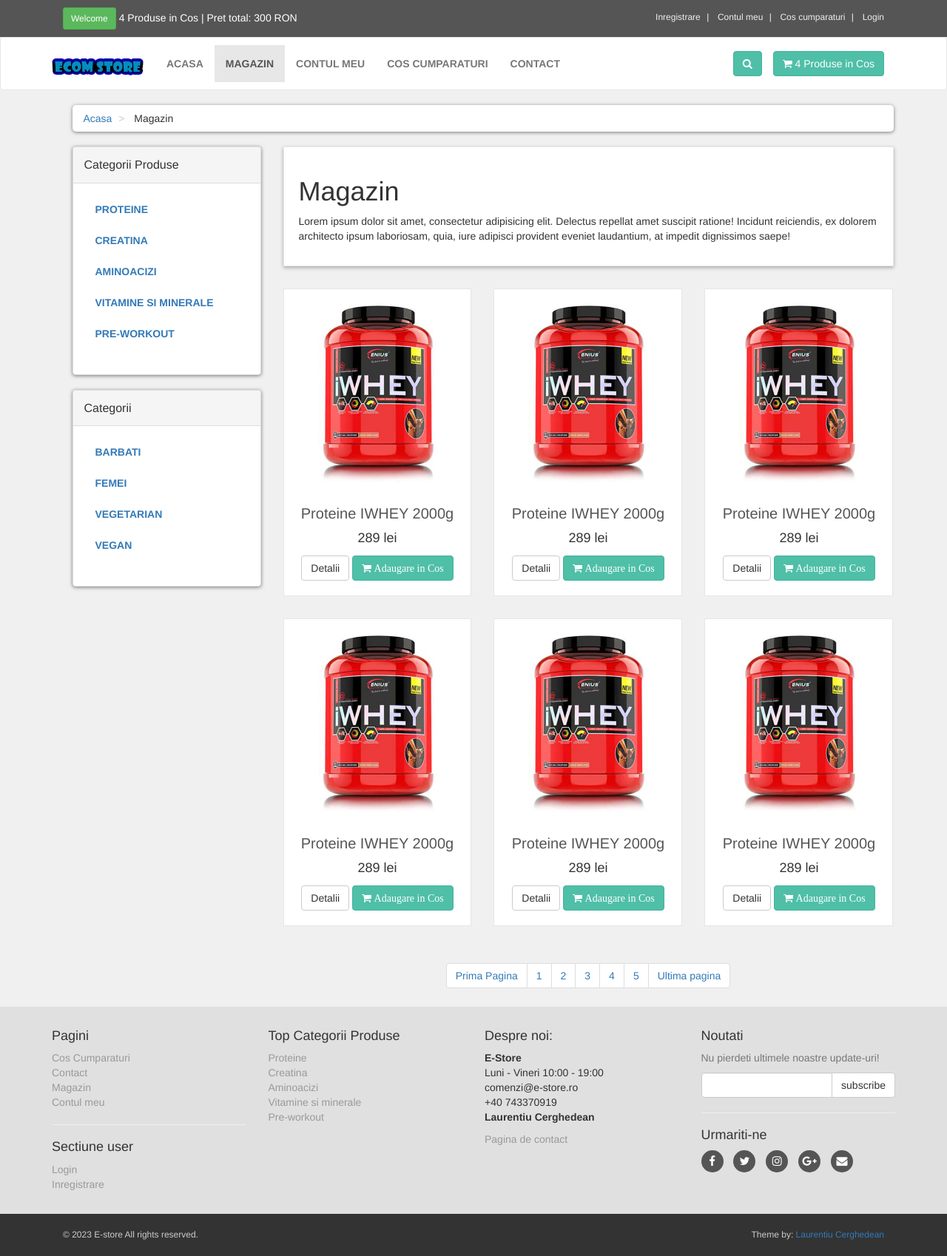
After one commit to tetragammon/e-store, a PHP site: page /shop.php in a window 1280 px wide. The commit adds this page. Shown: the whole page at 74% size. Run offline with PHP 8.4, Linux system fonts and the light colour scheme.

Commit message:
Adaugare sidebar si styling

```diff
--- /dev/null
+++ b/includes/sidebar.php
@@ -0,0 +1,35 @@
+<div class="panel panel-default sidebar-menu"><!-- panel panel-default sidebar-menu begin -->
+	<div class="panel-heading"><!-- panel-heading begin -->
+		<h3 class="panel-title">Categorii Produse</h3>
+	</div><!-- panel-heading end -->
+
+	<div class="panel-body"><!-- panel-body begin -->
+		<ul class="nav nav-pills nav-stacked category-menu">
+
+			<li><a href="#">Proteine</a></li>
+			<li><a href="#">Creatina</a></li>
+			<li><a href="#">Aminoacizi</a></li>
+			<li><a href="#">Vitamine si minerale</a></li>
+			<li><a href="#">Pre-workout</a></li>
+
+		</ul>
+	</div><!-- panel-body end -->
+
+</div><!-- panel panel-default sidebar-menu end -->
+
+<div class="panel panel-default sidebar-menu"><!-- panel panel-default sidebar-menu begin -->
+	<div class="panel-heading"><!-- panel-heading begin -->
+		<h3 class="panel-title">Categorii</h3>
+	</div><!-- panel-heading end -->
+
+	<div class="panel-body"><!-- panel-body begin -->
+		<ul class="nav nav-pills nav-stacked category-menu">
+
+			<li><a href="#">Barbati</a></li>
+			<li><a href="#">Femei</a></li>
+			<li><a href="#">Vegetarian</a></li>
+			<li><a href="#">Vegan</a></li>
+		</ul>
+	</div><!-- panel-body end -->
+
+</div><!-- panel panel-default sidebar-menu end -->
--- /dev/null
+++ b/shop.php
@@ -0,0 +1,447 @@
+<!DOCTYPE html>
+<html lang="">
+<head>
+	<meta charset="utf-8">
+	<meta name="viewport" content="width=device-width, initial-scale=1.0">
+	<title>E-Store - Magazin online de suplimente alimentare</title>
+	<link rel="stylesheet" href="styles/bootstrap-337.min.css">
+	<link rel="stylesheet" href="font-awsome/css/font-awesome.min.css">
+	<link rel="stylesheet" href="styles/style.css">
+</head>
+
+<body>
+
+	<div id="top"><!--Top begin-->
+		<div class="container"><!--container begin-->
+			<div class="col-md-6 offer"><!--col-md-6 offer begin-->
+
+				<a href="#" class="btn btn-success btn-sm">Welcome</a>
+				<a href="checkout.php">4 Produse in Cos | Pret total: 300 RON</a>
+
+			</div><!--col-md-6 offer end-->
+
+			<div class="col-md-6"><!--col-md-6 begin-->
+
+				<ul class="menu"><!--menu begin-->
+
+					<li>
+						<a href="cutomer_register.php">Inregistrare</a>
+					</li>
+					<li>
+						<a href="checkout.php">Contul meu</a>
+					</li>
+					<li>
+						<a href="cart.php">Cos cumparaturi</a>
+					</li>
+					<li>
+						<a href="checkout.php">Login</a>
+					</li>
+
+				</ul><!--menu end-->
+
+			</div><!--col-md-6 end-->
+
+		</div><!--container end-->
+
+	</div><!--Top end-->
+
+	<div id="nav" class="navbar navbar-default"><!--navbar navbar-default begin -->
+
+		<div class="container"><!--container begin -->
+
+			<div class="navbar-header"><!--navbar-header begin -->
+
+				<a href="index.php" class="navbar-brand home"><!--navbar-brand home begin -->
+
+					<img src="images/ecom-store-logo.png" alt="E-Store logo" class="hidden-xs">
+					<img src="images/ecom-store-logo-mobile.png" alt="E-Store logo mobile" class="visible-xs">
+
+				</a> <!--navbar-brand home end -->
+
+				<button class="navbar-toggle" data-toggle="collapse" data-target="#navigation">
+
+					<span class="sr-only">Comutare navigatie</span>
+
+					<i class="fa fa-align-justify"></i>
+
+				</button>
+
+				<button class="navbar-toggle" data-toggle="collapse" data-target="#search">
+
+					<span class="sr-only">Comutare Cautare</span>
+
+					<i class="fa fa-search"></i>
+
+				</button>
+
+			</div><!--navbar-header end -->
+
+			<div class="navbar-collapse collapse" id="navigation"><!--navbar-collapse collapse begin -->
+
+				<div class="padding-nav"><!--padding-nav begin -->
+
+					<ul class="nav navbar-nav left"><!--nav navbar-nav left begin -->
+
+						<li >
+							<a href="index.php">Acasa</a>
+						</li>
+						<li class="active">
+							<a href="shop.php">Magazin</a>
+						</li>
+						<li>
+							<a href="checkout.php">Contul meu</a>
+						</li>
+						<li>
+							<a href="cart.php">Cos Cumparaturi</a>
+						</li>
+						<li>
+							<a href="contact.php">Contact</a>
+						</li>
+
+					</ul><!--nav navbar-nav left end -->
+
+				</div><!--padding-nav end -->
+
+				<a href="cart.php" class="btn navbar-btn btn-primary right"><!--btn navbar-btn btn-primary right begin -->
+
+					<i class="fa fa-shopping-cart"></i>
+					<span>4 Produse in Cos</span>
+
+				</a><!--btn navbar-btn btn-primary right end -->
+
+				<div class="navbar-collapse collapse right"><!--navbar-collapse collapse right begin-->
+
+					<button class="btn btn-primary navbar-btn" type="button" data-toggle="collapse" data-target="#search">
+
+						<span class="sr-only">Comutare Cautare</span>
+
+						<i class="fa fa-search"></i>
+
+					</button>
+
+				</div><!--navbar-collapse collapse right end-->
+
+				<div class="collapse clearfix" id="search"><!--collapse clearfix begin-->
+
+					<form method="get" action="results.php" class="navbar-form"><!--navbar-form begin-->
+
+						<div class="input-group"><!--input-group begin-->
+
+							<input type ="text" class="form-control" placeholder="Cautare" name="user_query" required>
+
+							<span class="input-group-btn">
+
+							<button type="submit" name="search" value="Cautare" class="btn btn-primary">
+
+								<i class="fa fa-search"></i>
+
+							</button>
+
+							</span>
+
+						</div><!--input-group end-->
+
+					</form><!--navbar-form end-->
+
+				</div><!--collapse clearfix end-->
+
+			</div><!--navbar-collapse collapse -->
+
+		</div><!--container end -->
+
+	</div><!--navbar navbar-default end -->
+
+	<div id="content"><!--#content begin -->
+		<div class="container"><!--container begin -->
+			<div class="col-md-12"><!--col-md-12 begin -->
+
+				<ul class="breadcrumb"><!--breadcrumbs begin -->
+
+					<li>
+						<a href="index.php">Acasa</a>
+					</li>
+					<li>
+						Magazin
+					</li>
+
+				</ul><!--breadcrumbs end -->
+
+			</div><!--col-md-12 end -->
+
+			<div class="col-md-3"><!--col-md-3 begin -->
+
+					<?php
+
+					include("includes/sidebar.php");
+
+					?>
+
+			</div><!--col-md-3 end -->
+
+			<div class="col-md-9"><!--col-md-9 begin -->
+				<div class="box"><!--box begin -->
+					<h1>Magazin</h1>
+
+						<p>Lorem ipsum dolor sit amet, consectetur adipisicing elit. Delectus repellat amet suscipit ratione! Incidunt reiciendis, ex dolorem architecto ipsum laboriosam, quia, iure adipisci provident eveniet laudantium, at impedit dignissimos saepe!</p>
+
+
+				</div><!--box end -->
+
+				<div class="row"><!--row begin-->
+					<div class="col-md-4 col-sm-6 center-responsive">
+
+						<div class="product"><!--product begin -->
+
+							<a href="details.php">
+
+								<img class ="img-responsive" src="admin_area/product_images/produs1.JPG" alt="Produs 1">
+
+							</a>
+
+							<div class="text"><!--text begin -->
+
+								<h3>
+
+									<a href="details.php">Proteine IWHEY 2000g</a>
+
+								</h3>
+
+							<p class="price">289 lei</p>
+
+							<p class="button">
+
+								<a href="details.php" class="btn btn-default">Detalii</a>
+								<a href="details.php" class="btn btn-primary">
+
+									<i class="fa fa-shopping-cart">
+									Adaugare in Cos
+									</i>
+
+								</a>
+
+							</p>
+
+							</div><!--text end -->
+
+						</div><!--product end -->
+
+					</div>
+					<div class="col-md-4 col-sm-6 center-responsive">
+
+						<div class="product"><!--product begin -->
+
+							<a href="details.php">
+
+								<img class ="img-responsive" src="admin_area/product_images/produs1.JPG" alt="Produs 1">
+
+							</a>
+
+							<div class="text"><!--text begin -->
+
+								<h3>
+
+									<a href="details.php">Proteine IWHEY 2000g</a>
+
+								</h3>
+
+							<p class="price">289 lei</p>
+
+							<p class="button">
+
+								<a href="details.php" class="btn btn-default">Detalii</a>
+								<a href="details.php" class="btn btn-primary">
+
+									<i class="fa fa-shopping-cart">
+									Adaugare in Cos
+									</i>
+
+								</a>
+
+							</p>
+
+							</div><!--text end -->
+
+						</div><!--product end -->
+
+					</div>
+					<div class="col-md-4 col-sm-6 center-responsive">
+
+						<div class="product"><!--product begin -->
+
+							<a href="details.php">
+
+								<img class ="img-responsive" src="admin_area/product_images/produs1.JPG" alt="Produs 1">
+
+							</a>
+
+							<div class="text"><!--text begin -->
+
+								<h3>
+
+									<a href="details.php">Proteine IWHEY 2000g</a>
+
+								</h3>
+
+							<p class="price">289 lei</p>
+
+							<p class="button">
+
+								<a href="details.php" class="btn btn-default">Detalii</a>
+								<a href="details.php" class="btn btn-primary">
+
+									<i class="fa fa-shopping-cart">
+									Adaugare in Cos
+									</i>
+
+								</a>
+
+							</p>
+
+							</div><!--text end -->
+
+						</div><!--product end -->
+
+					</div>
+					<div class="col-md-4 col-sm-6 center-responsive">
+
+						<div class="product"><!--product begin -->
+
+							<a href="details.php">
+
+								<img class ="img-responsive" src="admin_area/product_images/produs1.JPG" alt="Produs 1">
+
+							</a>
+
+							<div class="text"><!--text begin -->
+
+								<h3>
+
+									<a href="details.php">Proteine IWHEY 2000g</a>
+
+								</h3>
+
+							<p class="price">289 lei</p>
+
+							<p class="button">
+
+								<a href="details.php" class="btn btn-default">Detalii</a>
+								<a href="details.php" class="btn btn-primary">
+
+									<i class="fa fa-shopping-cart">
+									Adaugare in Cos
+									</i>
+
+								</a>
+
+							</p>
+
+							</div><!--text end -->
+
+						</div><!--product end -->
+
+					</div>
+					<div class="col-md-4 col-sm-6 center-responsive">
+
+						<div class="product"><!--product begin -->
+
+							<a href="details.php">
+
+								<img class ="img-responsive" src="admin_area/product_images/produs1.JPG" alt="Produs 1">
+
+							</a>
+
+							<div class="text"><!--text begin -->
+
+								<h3>
+
+									<a href="details.php">Proteine IWHEY 2000g</a>
+
+								</h3>
+
+							<p class="price">289 lei</p>
+
+							<p class="button">
+
+								<a href="details.php" class="btn btn-default">Detalii</a>
+								<a href="details.php" class="btn btn-primary">
+
+									<i class="fa fa-shopping-cart">
+									Adaugare in Cos
+									</i>
+
+								</a>
+
+							</p>
+
+							</div><!--text end -->
+
+						</div><!--product end -->
+
+					</div>
+					<div class="col-md-4 col-sm-6 center-responsive">
+
+						<div class="product"><!--product begin -->
+
+							<a href="details.php">
+
+								<img class ="img-responsive" src="admin_area/product_images/produs1.JPG" alt="Produs 1">
+
+							</a>
+
+							<div class="text"><!--text begin -->
+
+								<h3>
+
+									<a href="details.php">Proteine IWHEY 2000g</a>
+
+								</h3>
+
+							<p class="price">289 lei</p>
+
+							<p class="button">
+
+								<a href="details.php" class="btn btn-default">Detalii</a>
+								<a href="details.php" class="btn btn-primary">
+
+									<i class="fa fa-shopping-cart">
+									Adaugare in Cos
+									</i>
+
+								</a>
+
+							</p>
+
+							</div><!--text end -->
+
+						</div><!--product end -->
+
+					</div>
+				</div><!--row end -->
+
+				<center>
+					<ul class="pagination">
+						<li><a href="#">Prima Pagina</a></li>
+						<li><a href="#">1</a></li>
+						<li><a href="#">2</a></li>
+						<li><a href="#">3</a></li>
+						<li><a href="#">4</a></li>
+						<li><a href="#">5</a></li>
+						<li><a href="#">Ultima pagina</a></li>
+					</ul>
+				</center>
+
+			</div><!--col-md-9 end -->
+
+		</div><!--container end -->
+	</div><!--#content end -->
+
+	<?php
+
+	include("includes/footer.php");
+
+	?>
+
+	<script src="js/jquery-331.min.js"></script>
+	<script src="js/bootstrap-337.min.js"></script>
+</body>
+</html>
--- a/styles/style.css
+++ b/styles/style.css
@@ -249,6 +249,22 @@
 	color: rgb(85,85,85);
 }
 
+/* Magazin Styles */
+
+@media(max-width:760px){
+	.center-responsive{
+		width: 70%;
+		margin: 0px auto;
+	}
+}
+
+@media(max-width:550px){
+	.center-responsive{
+		width: 95%;
+		margin: 0px auto;
+	}
+}
+
 /* Footer Style */
 
 #footer{
@@ -264,7 +280,6 @@
 #footer a{
 	text-decoration: none;
 	color: #999999;
-	padding: 20px 0;
 }
 
 #footer a:hover{
@@ -307,3 +322,46 @@
 #copyright p{
 	margin: 0px;
 }
+
+/* Breadcrumb Style */
+
+.breadcrumb{
+	padding: 8px 15px;
+	margin-bottom: 20px;
+	background: #ffffff;
+	border-radius: 5px;
+	box-shadow: 0px 1px 5px rgba(0,0, 0 , .5);
+}
+
+.breadcrumb>li + li:before{
+	content: ">\00a0";
+	color: #cccccc;
+}
+
+@media(max-width:991px){
+	.breadcrumb{
+		padding: 8px 0px;
+		text-align: center;
+	}
+}
+
+/* Categorii Produse si Categorii Styles */
+
+#content .panel.sidebar-menu{
+	box-sizing:border-box;
+	box-shadow: 0px 1px 5px rgba(0,0,0,.5);
+}
+
+#content .panel.sidebar-menu ul.nav.category-menu{
+	margin-bottom: 20px;
+}
+
+#content .panel.sidebar-menu ul.nav.category-menu li a{
+	text-transform: uppercase;
+	font-weight: 600;
+}
+
+#content .panel.sidebar-menu h3{
+	padding: 5px 0px;
+	margin: 0px;
+}
```
